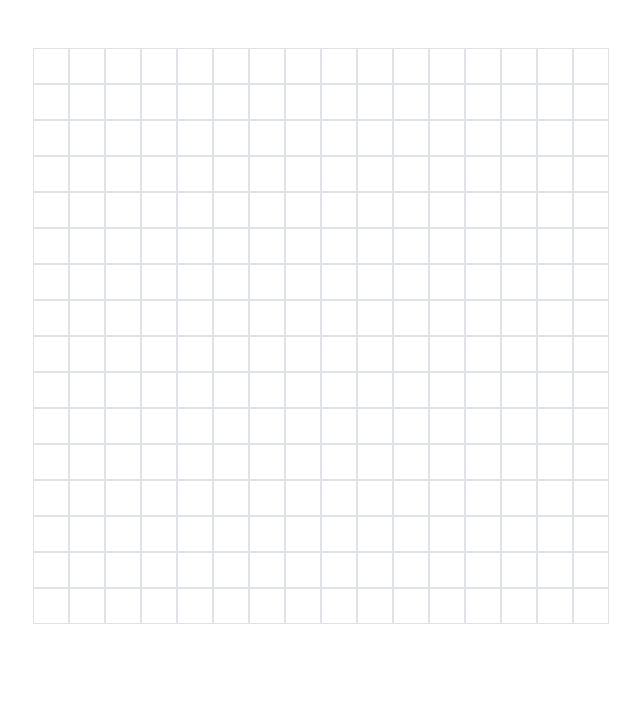
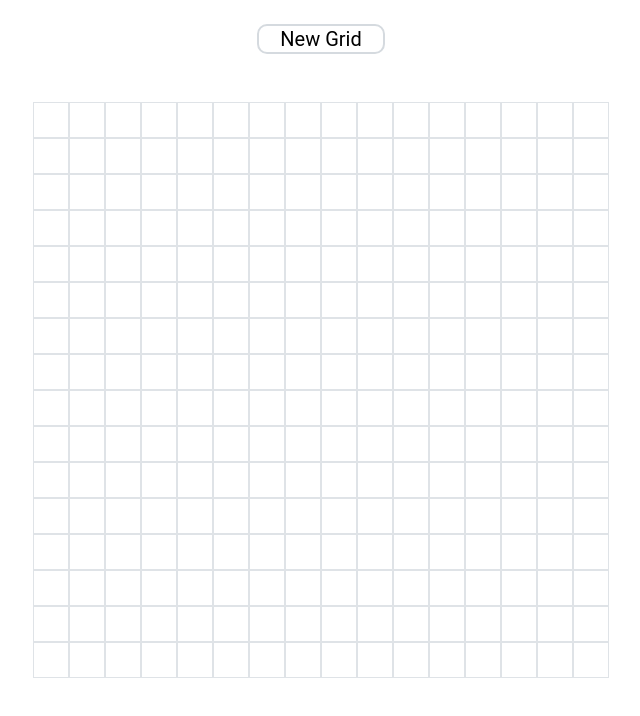
Before and after one commit to Elicke/odin-etch-a-sketch, a plain HTML site: page index.html in a window 1280 px wide. Shown: the whole page, without its empty margins (319-959 px from the left). Drawn offline with Linux system fonts and the light colour scheme.

Commit message:
Add new grid button

```diff
--- a/index.html
+++ b/index.html
@@ -8,6 +8,7 @@
     <title>Etch-a-Sketch</title>
 </head>
 <body>
+    <button id="new-grid-btn">New Grid</button>
     <div id="grid-container"></div>
 </body>
 </html>
--- a/styles/style.css
+++ b/styles/style.css
@@ -4,6 +4,26 @@
 
 body {
     margin: 0px;
+}
+
+#new-grid-btn {
+    display: block;
+    width: 10%;
+    margin: 24px auto 48px;
+    background-color: white;
+    border: 2px solid rgb(213, 218, 223);
+    border-radius: 10px;
+    font-family: Roboto, 'DejaVu Sans', sans-serif;
+    font-size: 20px;
+}
+
+#new-grid-btn:hover {
+    background-color: rgb(213, 218, 223);
+    border-color: black;
+}
+
+#new-grid-btn:active {
+    background-color: rgb(111, 137, 163);
 }
 
 #grid-container {
```
